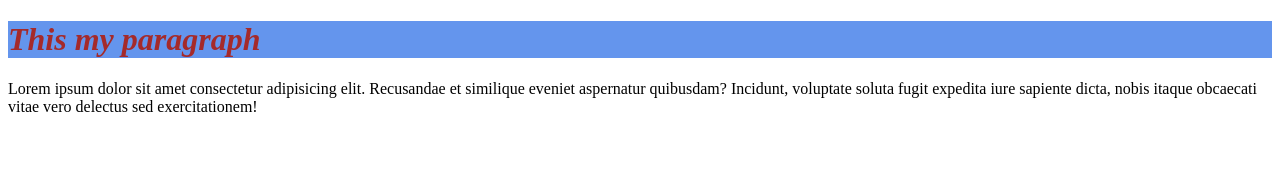
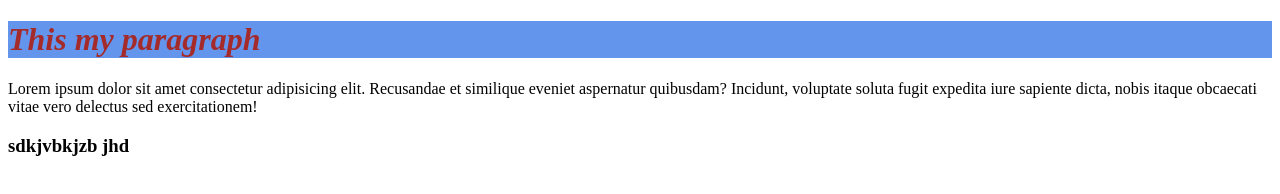
Before and after one commit to SiamHoq/Siam-haque, a plain HTML site: page first.html in a window 1280 px wide. Drawn offline with Linux system fonts and the light colour scheme.

Commit message:
first code pro

```diff
--- a/first.html
+++ b/first.html
@@ -20,5 +20,7 @@
         This my paragraph
     </h1>
     <p>Lorem ipsum dolor sit amet consectetur adipisicing elit. Recusandae et similique eveniet aspernatur quibusdam? Incidunt, voluptate soluta fugit expedita iure sapiente dicta, nobis itaque obcaecati vitae vero delectus sed exercitationem!</p>
+
+    <h3>sdkjvbkjzb jhd</h3>
 </body>
 </html>
```
